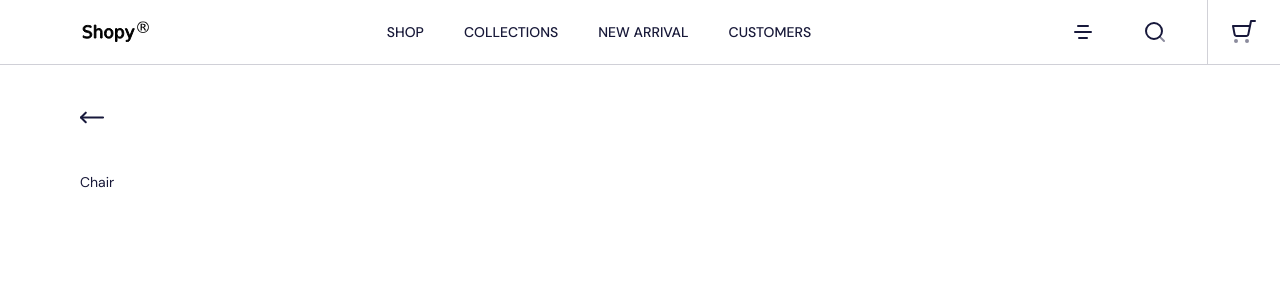
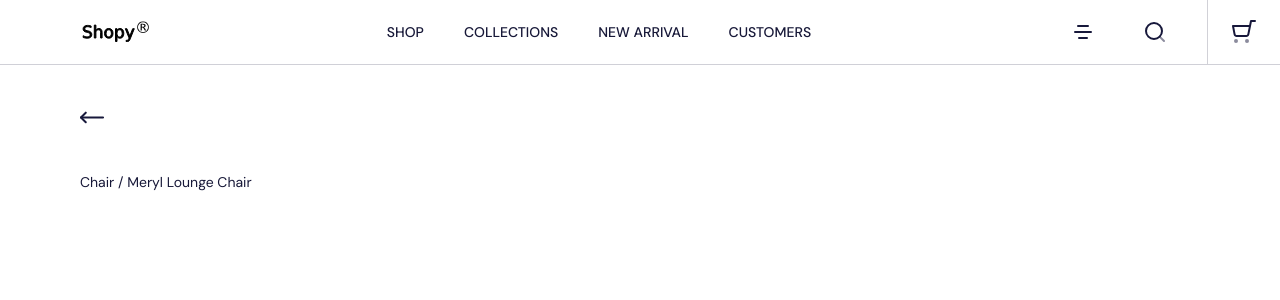
Before and after one commit to raoulnzefa/studious-engine, a Vue app: page / in a window 1280 px wide. Shown: the top 300 px of the page. Built offline with nearby package versions, Linux system fonts and the light colour scheme.

Commit message:
bread crumbs added

```diff
--- a/src/App.vue
+++ b/src/App.vue
@@ -35,7 +35,8 @@
         <div class="flex flex-col w-1/2">
           <div class="max-w-md">
             <div class="flex items-center text-sm pt-9">
-              <span>Chair</span>
+              <span>Chair&nbsp;</span>
+              <span>/ Meryl Lounge Chair</span>
             </div>
           </div>
         </div>
```
